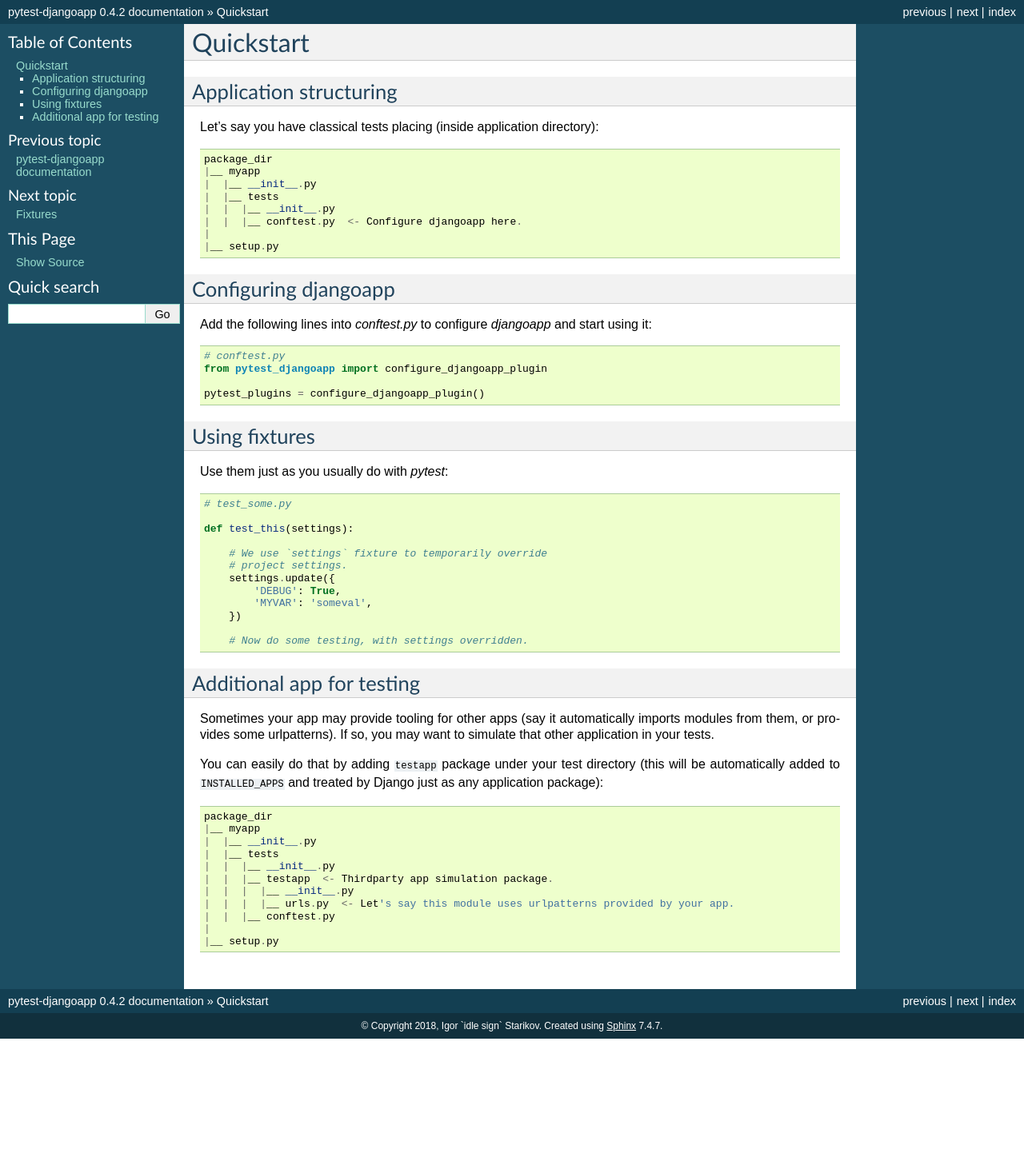
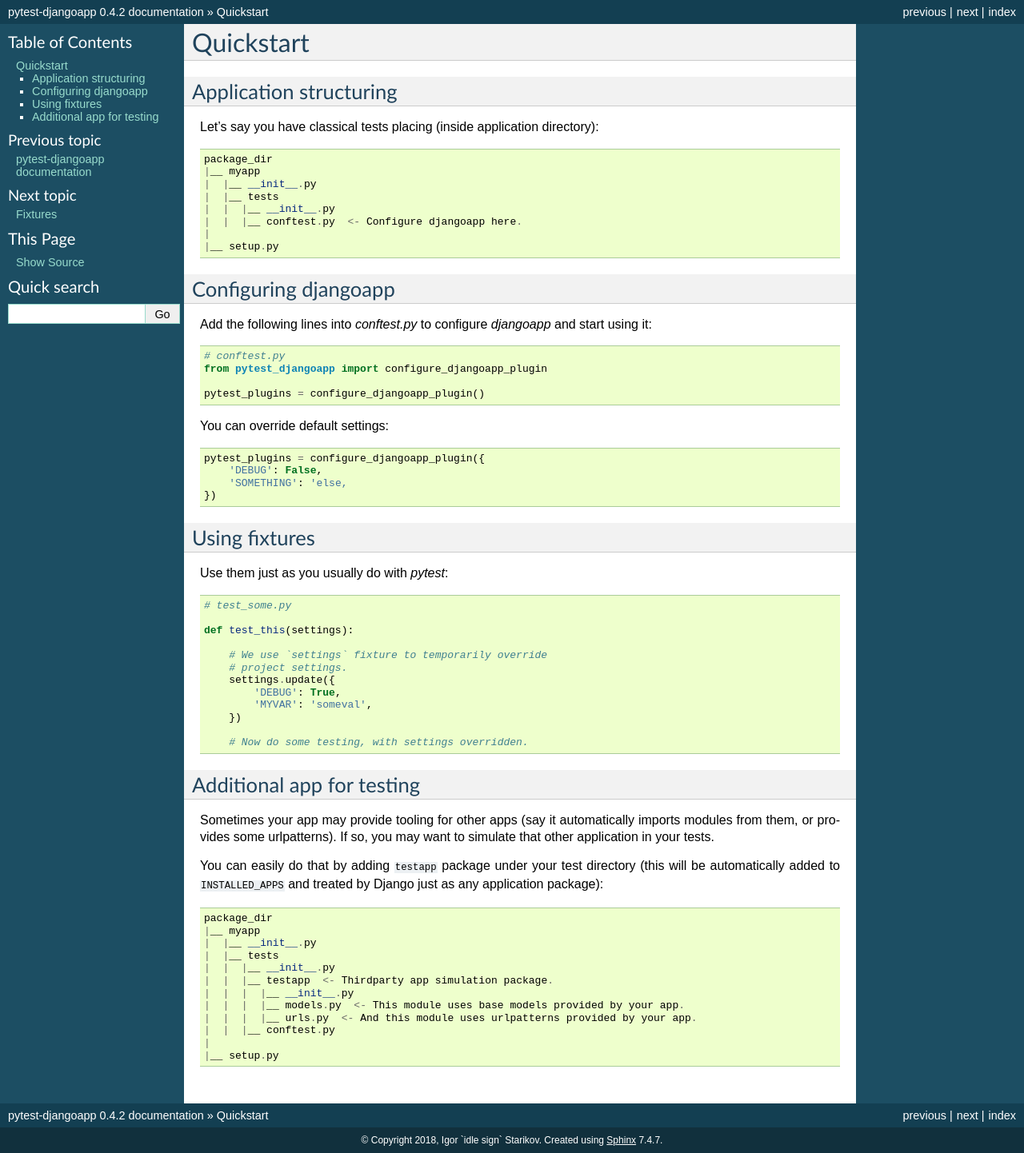
Before and after one commit to idlesign/pytest-djangoapp, a Sphinx documentation site: the page built from docs/source/quickstart.rst, in a window 1280 px wide. Shown: the whole page at 80% size. Built offline with Sphinx 7.4.7, drawn with Linux system fonts in a browser that asks for light colours; before the commit the page ends 1299 px from its top, so only the background shows below that.

Commit message:
Docs updated.

```diff
--- a/docs/source/quickstart.rst
+++ b/docs/source/quickstart.rst
@@ -30,6 +30,16 @@ Add the following lines into `conftest.py` to configure `djangoapp` and start us
     from pytest_djangoapp import configure_djangoapp_plugin
 
     pytest_plugins = configure_djangoapp_plugin()
+
+
+You can override default settings:
+
+.. code-block:: python
+
+    pytest_plugins = configure_djangoapp_plugin({
+        'DEBUG': False,
+        'SOMETHING': 'else,
+    })
 
 
 Using fixtures
@@ -70,7 +80,8 @@ added to ``INSTALLED_APPS`` and treated by Django just as any application packag
     |  |  |__ __init__.py
     |  |  |__ testapp  <- Thirdparty app simulation package.
     |  |  |  |__ __init__.py
-    |  |  |  |__ urls.py  <- Let's say this module uses urlpatterns provided by your app.
+    |  |  |  |__ models.py  <- This module uses base models provided by your app.
+    |  |  |  |__ urls.py  <- And this module uses urlpatterns provided by your app.
     |  |  |__ conftest.py
     |
     |__ setup.py
```
